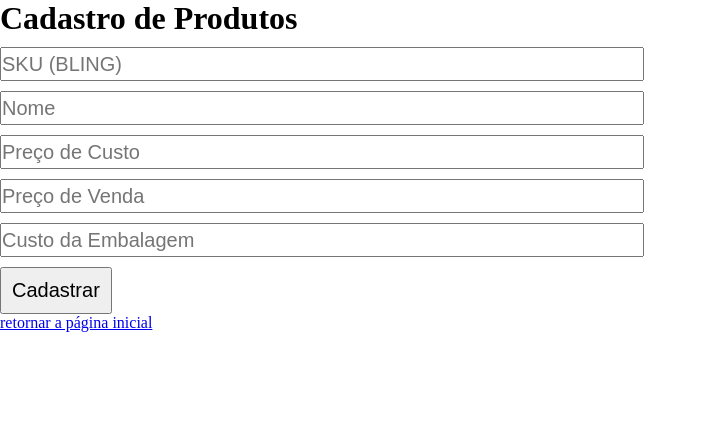
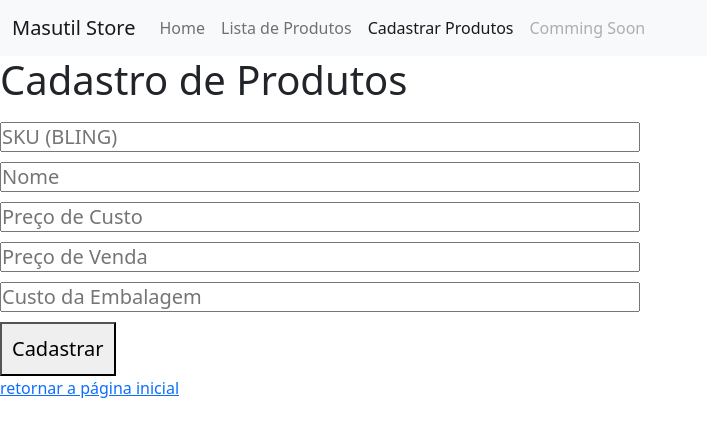
Before and after one commit to GabrielH9981/masutilStore, a React (Create React App) app in the folder client/: page /register in a window 1280 px wide. Shown: the top 436 px of the page, without its empty margins (0-707 px from the left). Built offline with nearby package versions, Linux system fonts and the light colour scheme.

Commit message:
navbar funcionando

```diff
--- a/client/package.json
+++ b/client/package.json
@@ -8,6 +8,7 @@
     "@testing-library/react": "^12.1.2",
     "@testing-library/user-event": "^13.5.0",
     "axios": "^0.26.0",
+    "bootstrap": "^5.1.3",
     "react": "^17.0.2",
     "react-dom": "^17.0.2",
     "react-router-dom": "^5.3.0",
--- a/client/src/App.js
+++ b/client/src/App.js
@@ -1,6 +1,7 @@
 import React, {useState} from 'react';
 import './App.css';
 import Routes from "./routes";
+import 'bootstrap/dist/css/bootstrap.min.css';
 
 function App() {
 
--- /dev/null
+++ b/client/src/components/navbars/navbar_products.js
@@ -0,0 +1,29 @@
+import React from "react";
+import 'bootstrap/dist/css/bootstrap.min.css';
+
+function Navbar_Products() {
+
+    return (
+      <div>
+        <nav class="navbar navbar-expand-lg navbar-light bg-light">
+            <div class="container-fluid">
+                <a class="navbar-brand" href="#">Masutil Store</a>
+                <button class="navbar-toggler" type="button" data-bs-toggle="collapse" data-bs-target="#navbarNavAltMarkup" aria-controls="navbarNavAltMarkup" aria-expanded="false" aria-label="Toggle navigation">
+                    <span class="navbar-toggler-icon"></span>
+                </button>
+
+                <div class="collapse navbar-collapse" id="navbarNavAltMarkup">
+                    <div class="navbar-nav">
+                    <a class="nav-link" href="/">Home</a>
+                    <a class="nav-link active" aria-current="page" href="#">Lista de Produtos</a>
+                    <a class="nav-link" href="/register">Cadastrar Produtos</a>
+                    <a class="nav-link disabled">Comming Soon</a>
+                    </div>
+                </div>
+            </div>
+        </nav>
+      </div>
+    );
+  }
+
+  export default Navbar_Products;
--- /dev/null
+++ b/client/src/components/navbars/navbar_register.js
@@ -0,0 +1,29 @@
+import React from "react";
+import 'bootstrap/dist/css/bootstrap.min.css';
+
+function Navbar_Register() {
+
+    return (
+      <div>
+        <nav class="navbar navbar-expand-lg navbar-light bg-light">
+            <div class="container-fluid">
+                <a class="navbar-brand" href="#">Masutil Store</a>
+                <button class="navbar-toggler" type="button" data-bs-toggle="collapse" data-bs-target="#navbarNavAltMarkup" aria-controls="navbarNavAltMarkup" aria-expanded="false" aria-label="Toggle navigation">
+                    <span class="navbar-toggler-icon"></span>
+                </button>
+
+                <div class="collapse navbar-collapse" id="navbarNavAltMarkup">
+                    <div class="navbar-nav">
+                    <a class="nav-link" href="/">Home</a>
+                    <a class="nav-link" href="/products">Lista de Produtos</a>
+                    <a class="nav-link active" aria-current="page" href="#">Cadastrar Produtos</a>
+                    <a class="nav-link disabled">Comming Soon</a>
+                    </div>
+                </div>
+            </div>
+        </nav>
+      </div>
+    );
+  }
+
+  export default Navbar_Register;
--- a/client/src/home.js
+++ b/client/src/home.js
@@ -1,10 +1,32 @@
 import React from 'react';
 import { Link } from 'react-router-dom';
+import 'bootstrap/dist/css/bootstrap.min.css';
 
 const Home = () =>{
   return (
     <div>
-      <h1>Página Inicial</h1>
+
+      <nav class="navbar navbar-expand-lg navbar-light bg-light">
+        <div class="container-fluid">
+          <a class="navbar-brand" href="#">Masutil Store</a>
+          <button class="navbar-toggler" type="button" data-bs-toggle="collapse" data-bs-target="#navbarNavAltMarkup" aria-controls="navbarNavAltMarkup" aria-expanded="false" aria-label="Toggle navigation">
+            <span class="navbar-toggler-icon"></span>
+          </button>
+
+          <div class="collapse navbar-collapse" id="navbarNavAltMarkup">
+            <div class="navbar-nav">
+              <a class="nav-link active" aria-current="page" href="#">Home</a>
+              <a class="nav-link" href="/products">Lista de Produtos</a>
+              <a class="nav-link" href="/register">Cadastrar Produtos</a>
+              <a class="nav-link disabled">Comming Soon</a>
+            </div>
+          </div>
+        </div>
+      </nav>
+
+
+
+      {/* <h1>Página Inicial</h1>
       <nav>
         <ul>
           <li>
@@ -14,7 +36,7 @@ const Home = () =>{
             <Link to="/register">Cadastro de Produtos</Link>
           </li>
         </ul>
-      </nav>
+      </nav> */}
     </div>
   );
 }
--- a/client/src/index.js
+++ b/client/src/index.js
@@ -2,6 +2,7 @@ import React from 'react';
 import ReactDOM from 'react-dom';
 import './index.css';
 import App from './App';
+import 'bootstrap/dist/css/bootstrap.min.css';
 
 ReactDOM.render(
   <React.StrictMode>
--- a/client/src/products.js
+++ b/client/src/products.js
@@ -3,6 +3,7 @@ import { Link } from 'react-router-dom';
 import './App.css';
 import Axios from "axios";
 import Card from "./components/cards/card";
+import Navbar from "./components/navbars/navbar_products";
 
 const Products = () => {
     //setando as variáveis global
@@ -16,6 +17,7 @@ const Products = () => {
 
     return (
         <div>
+            <Navbar/>
             <h1>Lista de Produtos</h1>
 
             {typeof listProducts !== "undefined" && listProducts.map((value) => {
--- a/client/src/register.js
+++ b/client/src/register.js
@@ -1,6 +1,7 @@
 import React, {useState} from 'react';
 import { Link } from "react-router-dom";
 import Axios from "axios";
+import Navbar from "./components/navbars/navbar_register";
 
 const Usuario = () => {
     //setando as variáveis global
@@ -29,6 +30,7 @@ const Usuario = () => {
 
     return (
         <div className="app--container">
+            <Navbar/>
             <div className="register--container">
                 <h1>Cadastro de Produtos</h1>
                 <input
```
Also changed, not shown: 1 other file (tests, documents, lock files or other folders).
